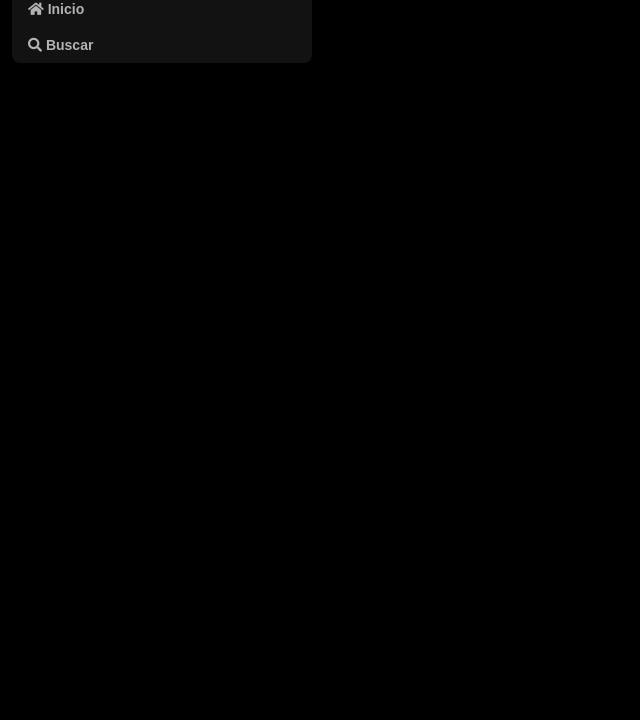
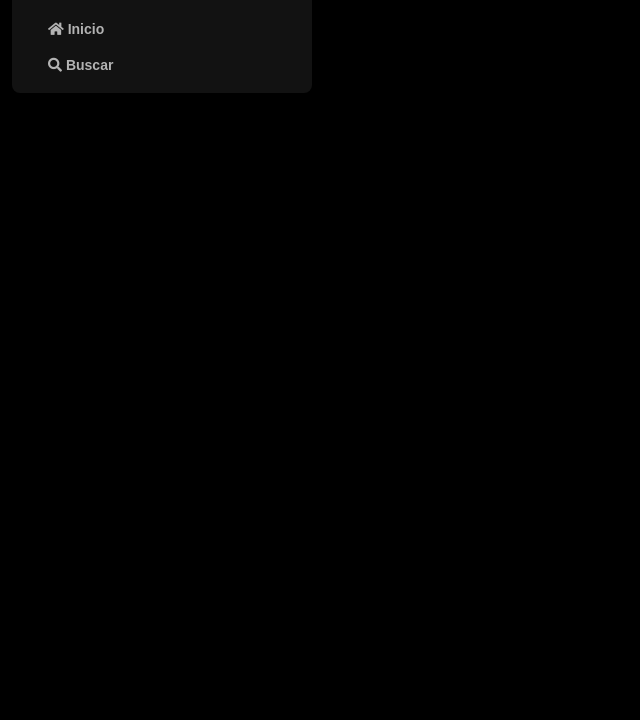
Before and after one commit to bcpires451/Spotify-page-project, a plain HTML site: page index.html in a window 1280 px wide. Shown: the part 80-800 px from the top of the page, without its empty margins (0-640 px from the left). Drawn offline with Linux system fonts and the light colour scheme.

Commit message:
teste atualizacao

```diff
--- a/script.js
+++ b/script.js
@@ -0,0 +1 @@
+//atualizar o github
--- a/style.css
+++ b/style.css
@@ -30,7 +30,7 @@ body {
     width: 80px;
 }
 
-.sidebar__navigation .ul {
+.sidebar nav ul {
     margin-top: 20px;
     padding: 0 20px 10px 20px;
 }
```
